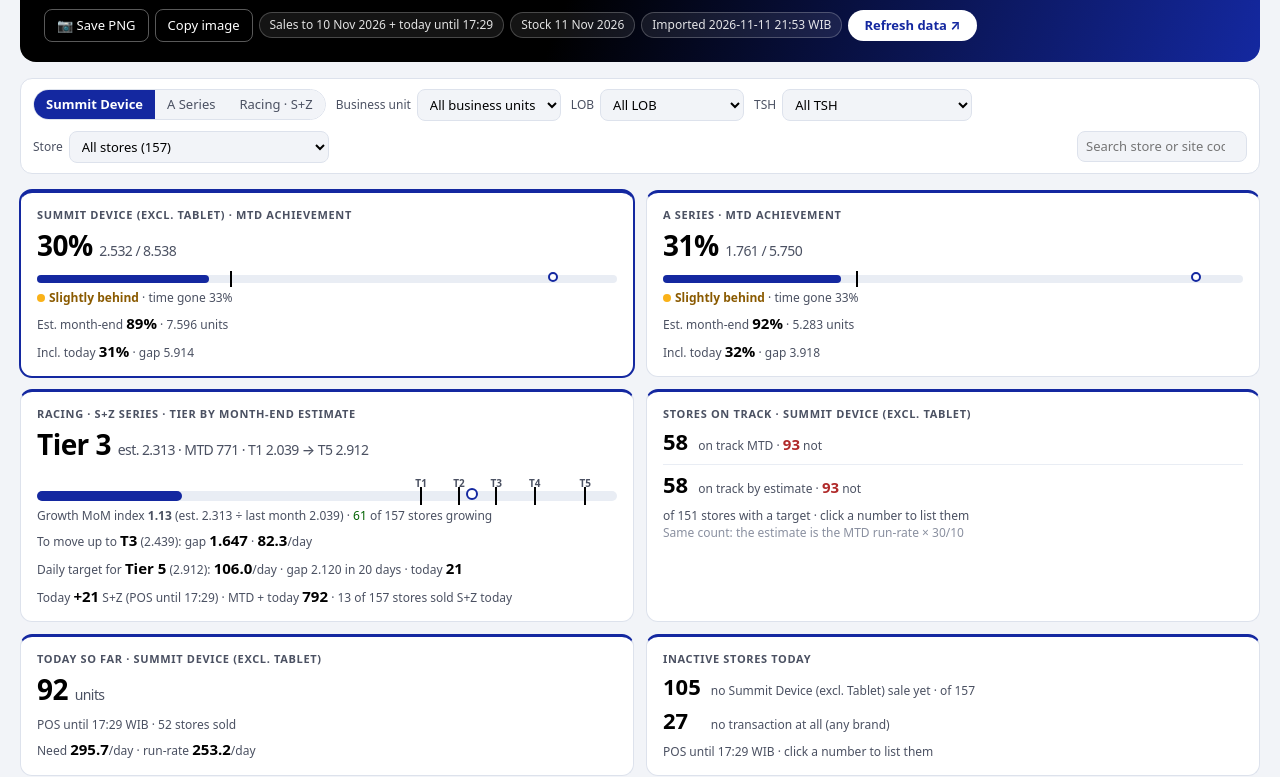
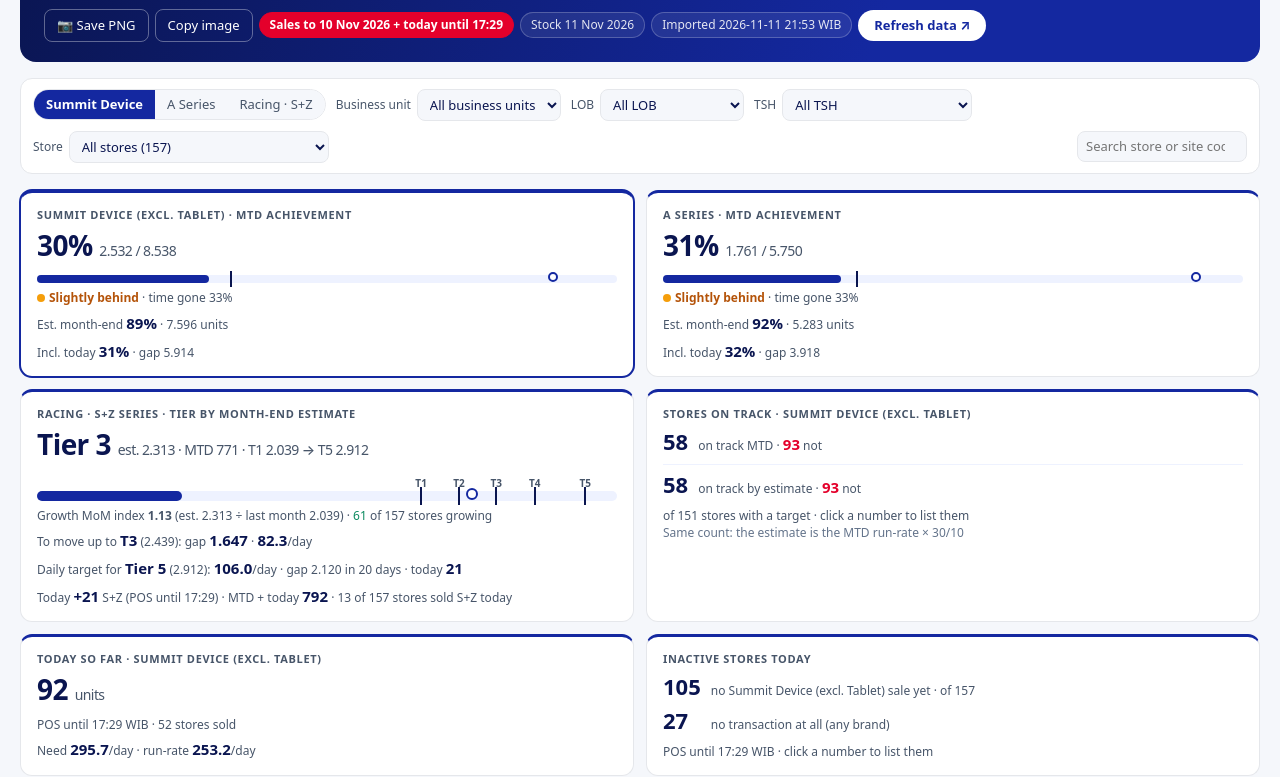
Before and after one commit to rcm5DaMon/samsung_summit, a plain HTML site: page index.html in a window 1280 px wide. Shown: the part 133-910 px from the top of the page. Drawn offline with Linux system fonts and the light colour scheme.

Commit message:
Add files via upload

```diff
--- a/index.html
+++ b/index.html
@@ -5,53 +5,72 @@
 <meta name="viewport" content="width=device-width, initial-scale=1">
 <title>Samsung Targets · Summit · A Series · Racing · November</title>
 <style>
+  /* Samsung x Erajaya dashboard palette
+     brand: Samsung blue #1428A0 · Midnight navy #0A1550 · Erajaya red #E4002B · Samsung black #000000
+     supporting blues: Galaxy #3D5AFE · Periwinkle #7B93F5 · Soft blue #C7D2FE · Ice #EEF2FF
+     status & neutrals: On target #0E9F6E · Watch #F59E0B · Muted text #64748B · Canvas #F5F7FB */
   :root {
     color-scheme: light;
-    --surface-0: #f2f4f8;
-    --surface-1: #ffffff;
-    --border: #dde2ec;
-    --grid: #e9edf4;
-    --text-primary: #000000;
-    --text-secondary: #4b5162;
-    --text-muted: #8a90a0;
-    --series-1: #1428a0;      /* Samsung blue */
-    --series-1-soft: #dce3fa;
-    --accent: #2189ff;        /* lighter Samsung blue */
-    --hero: #000000;
-    --hero-2: #1428a0;
-    --target: #8a90a0;
-    --good: #0ca30c;
-    --warning: #fab219;
-    --critical: #d03b3b;
-    --good-text: #006300;
-    --warning-text: #8a5a00;
-    --critical-text: #b02a2a;
-    --lvl0: #e3e8f7;
-    --lvl1: #eef1fa;
-    --lvl2: #f6f8fd;
+    --surface-0: #F5F7FB;     /* Canvas */
+    --surface-1: #FFFFFF;
+    --border: #E5E7EB;
+    --grid: #EEF2FF;          /* Ice */
+    --text-primary: #0A1550;  /* Midnight navy */
+    --text-secondary: #475569;
+    --text-muted: #64748B;    /* Muted text */
+    --series-1: #1428A0;      /* Samsung blue */
+    --series-1-soft: #C7D2FE; /* Soft blue */
+    --accent: #3D5AFE;        /* Galaxy blue */
+    --brand-red: #E4002B;     /* Erajaya red */
+    --hero: #0A1550;
+    --hero-2: #1428A0;
+    --target: #64748B;
+    --good: #0E9F6E;          /* On target */
+    --warning: #F59E0B;       /* Watch */
+    --critical: #E4002B;      /* Erajaya red */
+    --good-text: #0B8A5F;
+    --warning-text: #B45309;
+    --critical-text: #E4002B;
+    --lvl0: #E0E7FF;
+    --lvl1: #EEF2FF;
+    --lvl2: #F7F9FF;
+    --tier1-bg: #EEF2FF; --tier1-fg: #1428A0;   /* Tier 2   */
+    --tier2-bg: #C7D2FE; --tier2-fg: #0A1550;   /* Tier 3   */
+    --tier3-bg: #7B93F5; --tier3-fg: #FFFFFF;   /* Tier 4   */
+    --tier4-bg: #3D5AFE; --tier4-fg: #FFFFFF;   /* Tier 5   */
+    --tier5-bg: #1428A0; --tier5-fg: #FFFFFF;   /* Above T5 */
   }
   @media (prefers-color-scheme: dark) {
     :root {
       color-scheme: dark;
-      --surface-0: #07090f;
-      --surface-1: #11141d;
-      --border: #252a38;
-      --grid: #1c2030;
-      --text-primary: #f2f4f8;
-      --text-secondary: #b9bfcd;
-      --text-muted: #7d8496;
-      --series-1: #4d7bff;
-      --series-1-soft: #17245a;
-      --accent: #6ea8ff;
-      --hero: #000000;
-      --hero-2: #1428a0;
-      --target: #7d8496;
-      --good-text: #4cc94c;
-      --warning-text: #fab219;
-      --critical-text: #f07a7a;
-      --lvl0: #172045;
-      --lvl1: #131a33;
-      --lvl2: #11162a;
+      --surface-0: #060A1F;
+      --surface-1: #0D1433;
+      --border: #1F2A5C;
+      --grid: #16204A;
+      --text-primary: #EEF2FF;
+      --text-secondary: #C7D2FE;
+      --text-muted: #8B9BD9;
+      --series-1: #7B93F5;
+      --series-1-soft: #1F2E7A;
+      --accent: #3D5AFE;
+      --brand-red: #FF3355;
+      --hero: #0A1550;
+      --hero-2: #1428A0;
+      --target: #8B9BD9;
+      --good: #10B981;
+      --warning: #F59E0B;
+      --critical: #FF3355;
+      --good-text: #34D399;
+      --warning-text: #FBBF24;
+      --critical-text: #FF5C77;
+      --lvl0: #16204A;
+      --lvl1: #111A3E;
+      --lvl2: #0F1736;
+      --tier1-bg: #1F2E7A; --tier1-fg: #EEF2FF;
+      --tier2-bg: #3346A8; --tier2-fg: #FFFFFF;
+      --tier3-bg: #5A73E8; --tier3-fg: #FFFFFF;
+      --tier4-bg: #3D5AFE; --tier4-fg: #FFFFFF;
+      --tier5-bg: #C7D2FE; --tier5-fg: #0A1550;
     }
   }
   * { box-sizing: border-box; }
@@ -59,16 +78,17 @@
          font: 14px/1.45 system-ui, -apple-system, "Segoe UI", Roboto, sans-serif; }
   .wrap { max-width: 1600px; margin: 0 auto; padding: 20px 20px 48px; }
   header { display: flex; flex-wrap: wrap; align-items: flex-end; justify-content: space-between; gap: 12px; margin-bottom: 16px;
-           background: linear-gradient(110deg, var(--hero) 0%, var(--hero) 45%, var(--hero-2) 100%); color: #fff;
+           background: linear-gradient(110deg, var(--hero) 0%, var(--hero-2) 70%, var(--hero-2) 100%); color: #fff;
            border-radius: 16px; padding: 22px 24px 20px; }
-  .eyebrow { font-size: 11px; font-weight: 700; letter-spacing: .22em; text-transform: uppercase; color: #8fb4ff; margin-bottom: 4px; }
+  .eyebrow { font-size: 11px; font-weight: 700; letter-spacing: .22em; text-transform: uppercase; color: #C7D2FE; margin-bottom: 4px; }
   h1 { font-size: 30px; margin: 0; letter-spacing: .02em; font-weight: 800; text-transform: uppercase; }
   h1 span { font-weight: 300; }
   .sub { color: rgba(255,255,255,.75); margin-top: 4px; }
   header .chip { background: rgba(255,255,255,.08); border-color: rgba(255,255,255,.22); color: rgba(255,255,255,.88); }
   header .btn-ghost { background: transparent; border-color: rgba(255,255,255,.35); color: #fff; }
   header .btn-ghost:hover { border-color: #fff; }
-  header .btn { background: #fff; color: #1428a0; font-weight: 700; border-radius: 999px; padding: 6px 16px; }
+  header .btn { background: #fff; color: #1428A0; font-weight: 700; border-radius: 999px; padding: 6px 16px; }
+  header .chip.red { background: #E4002B; border-color: #E4002B; color: #fff; font-weight: 600; }
   .meta { display: flex; flex-wrap: wrap; gap: 6px; align-items: center; }
   .chip { font-size: 12px; color: var(--text-secondary); background: var(--surface-1); border: 1px solid var(--border);
           border-radius: 999px; padding: 3px 10px; white-space: nowrap; }
@@ -103,8 +123,10 @@
   .kpis > .kpi.prog { grid-column: span 4; }
   .tier { display: inline-block; font-size: 11px; font-weight: 700; padding: 1px 8px; border-radius: 999px; white-space: nowrap; line-height: 1.5; }
   .tier.t0 { color: var(--critical-text); box-shadow: inset 0 0 0 1px currentColor; }
-  .tier.t1 { background: #dce3fa; color: #1428a0; } .tier.t2 { background: #b3c2f4; color: #0e1f80; }
-  .tier.t3 { background: #6d89e8; color: #fff; } .tier.t4 { background: #2f4fd0; color: #fff; } .tier.t5 { background: #1428a0; color: #fff; }
+  .tier.t1 { background: var(--tier1-bg); color: var(--tier1-fg); box-shadow: inset 0 0 0 1px var(--series-1-soft); }
+  .tier.t2 { background: var(--tier2-bg); color: var(--tier2-fg); }
+  .tier.t3 { background: var(--tier3-bg); color: var(--tier3-fg); } .tier.t4 { background: var(--tier4-bg); color: var(--tier4-fg); }
+  .tier.t5 { background: var(--tier5-bg); color: var(--tier5-fg); }
   .tdist { display: inline-flex; gap: 3px; vertical-align: middle; }
   .tdist i { font-style: normal; font-size: 11px; font-weight: 700; min-width: 20px; text-align: center; border-radius: 4px; padding: 0 3px; }
   .tdist i.z { opacity: .25; }
@@ -235,7 +257,7 @@
       <div class="legend">
         <span><i class="sw" style="border-color:var(--series-1)"></i>Actual (cumulative)</span>
         <span><i class="sw" style="border-color:var(--target);border-top-style:dashed"></i>Target pace</span>
-        <span><i class="sw" style="border-color:var(--series-1);border-top-style:dotted"></i>Month-end estimate</span>
+        <span><i class="sw" style="border-color:var(--accent);border-top-style:dotted"></i>Month-end estimate</span>
       </div>
       <div class="chart-box" id="paceBox"><svg id="paceChart" viewBox="0 0 640 330" role="img" aria-label="Cumulative sales vs target pace"></svg><div class="tip"></div></div>
     </div>
@@ -510,7 +532,7 @@ function initUi() {
   m.innerHTML = `
     <button type="button" class="btn-ghost" id="shotSave" data-noshot title="Save the dashboard, as currently filtered, as a PNG">📷 Save PNG</button>
     <button type="button" class="btn-ghost" id="shotCopy" data-noshot title="Copy the image to paste into WhatsApp / email">Copy image</button>
-    <span class="chip">Sales to ${longDate(j.sales_asof)}${D.hasToday ? ` + today until ${j.today_last_time.slice(0, 5)}` : ""}</span>
+    <span class="chip red">Sales to ${longDate(j.sales_asof)}${D.hasToday ? ` + today until ${j.today_last_time.slice(0, 5)}` : ""}</span>
     <span class="chip" title="Actual stock date (stored as ${j.stock_date} in sales_vs_stock)">Stock ${longDate(D.stockDate)}</span>
     <span class="chip">Imported ${j.refreshed_at.slice(0, 16)} WIB</span>
     <a class="btn" data-noshot target="_blank" rel="noopener" href="https://github.com/${GITHUB_REPO}/actions/workflows/refresh.yml">Refresh data ↗</a>`;
@@ -729,7 +751,7 @@ function renderPace(rows) {
   const bw = Math.max(2, iw / D.totalDays - 4);
   perDay.slice(0, D.doneDays).forEach((v, i) => { if (v > 0) g += `<rect x="${x(i) - bw / 2}" y="${y(v)}" width="${bw}" height="${y(0) - y(v)}" rx="2" fill="var(--series-1-soft)"/>`; });
   if (D.doneDays) {
-    g += `<line x1="${x(D.doneDays - 1)}" y1="${y(c)}" x2="${x(D.totalDays - 0.5)}" y2="${y(o.est)}" stroke="var(--series-1)" stroke-width="1.5" stroke-dasharray="1 4" stroke-linecap="round"/>
+    g += `<line x1="${x(D.doneDays - 1)}" y1="${y(c)}" x2="${x(D.totalDays - 0.5)}" y2="${y(o.est)}" stroke="var(--accent)" stroke-width="2" stroke-dasharray="1 4" stroke-linecap="round"/>
           <circle cx="${x(D.totalDays - 0.5)}" cy="${y(o.est)}" r="4" fill="var(--surface-1)" stroke="var(--series-1)" stroke-width="2"/>`;
   }
   const pts = [[x(-0.5), y(0)], ...cum.map((v, i) => [x(i), y(v)])];
```
